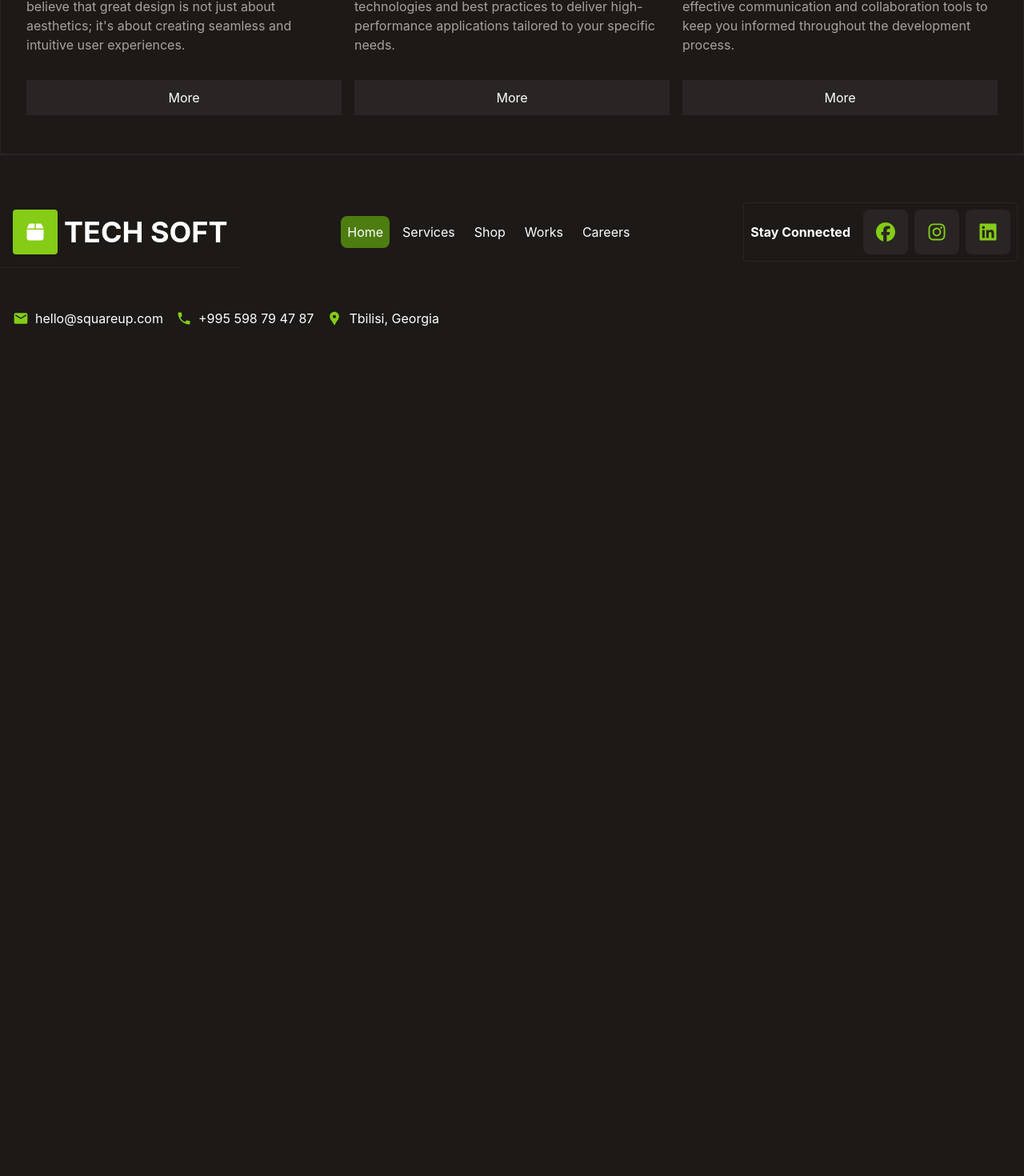
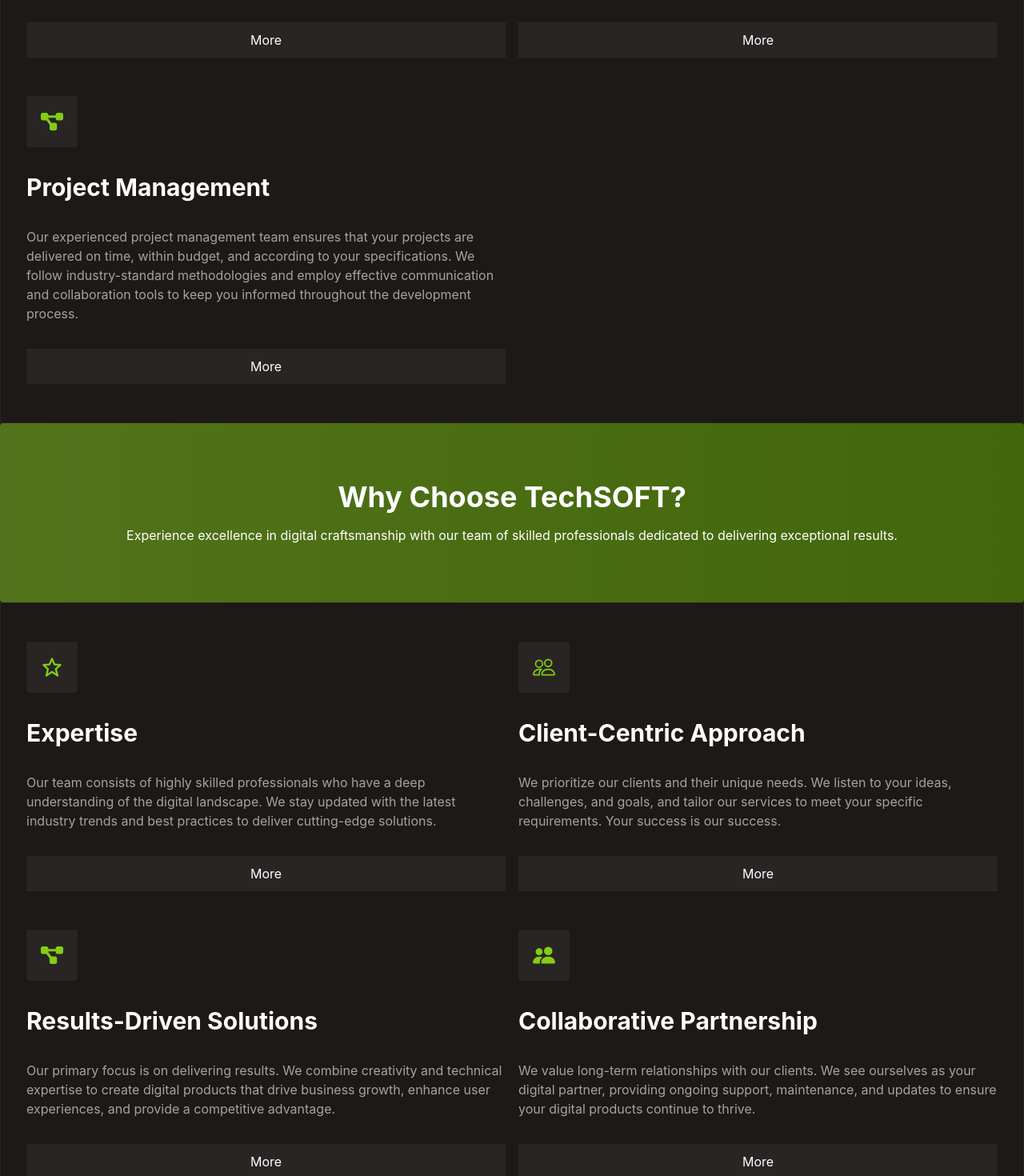
Before and after one commit to Nutsu31/techsoft, a React (Vite) app: page / in a window 1280 px wide. Shown: the part 1500-2970 px from the top of the page at 80% size. Before the commit the page ends 1934 px from the top, so only its background shows below. Built offline with nearby package versions, Linux system fonts and the light colour scheme; what tailwind-safelist-generator would draw is missing.

Commit message:
add choose card

```diff
--- a/src/components/shared/LongBanner.tsx
+++ b/src/components/shared/LongBanner.tsx
@@ -1,17 +1,26 @@
-import React from "react";
-import { CgIfDesign } from "react-icons/cg";
-import { FaPuzzlePiece } from "react-icons/fa";
-import { FaDiagramProject } from "react-icons/fa6";
+import { ReactElement } from "react";
 import Button from "../ui/Buttons";
 
+type PropsType = {
+  title: string;
+  subTitle: string;
+  rows: number;
+  columns: number;
+
+  cardProps: {
+    icon: ReactElement;
+    title: string;
+    sub: string;
+  }[];
+};
+
 const LongBanner = ({
-  img,
   title,
+  rows,
+  columns,
   subTitle,
   cardProps = [],
-}: {
-  img: string;
-}) => {
+}: PropsType) => {
   return (
     <>
       <div className="relative h-56 p-4 flex flex-col items-center justify-center gap-4">
@@ -20,12 +29,13 @@
         <p className="text-white ">{subTitle}</p>
       </div>
       <div
-        className={`border border-stone-800 grid grid-cols-1 justify-between gap-4 w-full p-8 md:grid-cols-2 lg:grid-cols-3 grid-rows-${
-          cardProps.length / 2
-        }`}
+        className={`border border-stone-800 grid grid-cols-1 justify-between gap-4 w-full p-8 md:grid-cols-2 lg:grid-cols-${columns} grid-rows-${rows}`}
       >
         {cardProps.map((item) => (
-          <div className="self-end flex flex-col gap-8 w-full mt-4 pb-4">
+          <div
+            key={Math.random() * Math.random()}
+            className="self-end flex flex-col gap-8 w-full mt-4 pb-4"
+          >
             <div className="w-16 h-16 bg-stone-800 rounded flex items-center justify-center ">
               {item.icon}
             </div>
--- a/src/view/landing/LandingPage.tsx
+++ b/src/view/landing/LandingPage.tsx
@@ -1,39 +1,26 @@
-import Hero from "../../assets/hero.png";
-import React from "react";
 import Banner from "./components/Banner";
 import TechStack from "./components/TechStack";
 import LongBanner from "../../components/shared/LongBanner";
-import ServiceBanner from "../../assets/Text Container.png";
-import { CgIfDesign } from "react-icons/cg";
-import { FaPuzzlePiece } from "react-icons/fa";
-import { FaDiagramProject } from "react-icons/fa6";
+import { chooseCardProps, serviceCardProps } from "./data";
+
 const LandingPage = () => {
-  const cardProps = [
-    {
-      title: "Design",
-      sub: "At Squareup, our design team is passionate about creating stunning, user-centric designs that captivate your audience and elevate your brand. We believe that great design is not just about aesthetics; it's about creating seamless and intuitive user experiences.",
-      icon: <CgIfDesign color="rgb(132 204 22)" size={28} />,
-    },
-    {
-      title: "Engineering",
-      sub: "Our engineering team combines technical expertise with a passion for innovation to build robust and scalable digital solutions. We leverage the latest technologies and best practices to deliver high-performance applications tailored to your specific needs.",
-      icon: <FaPuzzlePiece color="rgb(132 204 22)" size={28} />,
-    },
-    {
-      title: "Project Management",
-      sub: "Our experienced project management team ensures that your projects are delivered on time, within budget, and according to your specifications. We follow industry-standard methodologies and employ effective communication and collaboration tools to keep you informed throughout the development process.",
-      icon: <FaDiagramProject color="rgb(132 204 22)" size={28} />,
-    },
-  ];
   return (
     <>
       <Banner />
       <TechStack />
       <LongBanner
-        img={ServiceBanner}
-        cardProps={cardProps}
+        cardProps={serviceCardProps}
         title="Our Services"
+        rows={1}
+        columns={3}
         subTitle="Transform your brand with our innovative digital solutions that captivate and engage your audience."
+      />
+      <LongBanner
+        rows={2}
+        columns={2}
+        cardProps={chooseCardProps}
+        title="Why Choose TechSOFT?"
+        subTitle="Experience excellence in digital craftsmanship with our team of skilled professionals dedicated to delivering exceptional results."
       />
     </>
   );
--- /dev/null
+++ b/src/view/landing/data/index.tsx
@@ -0,0 +1,47 @@
+import { BiStar } from "react-icons/bi";
+import { BsPeople, BsPeopleFill } from "react-icons/bs";
+import { CgIfDesign } from "react-icons/cg";
+import { FaPuzzlePiece } from "react-icons/fa";
+import { FaDiagramProject } from "react-icons/fa6";
+import { FcCollaboration } from "react-icons/fc";
+
+export const serviceCardProps = [
+  {
+    title: "Design",
+    sub: "At Squareup, our design team is passionate about creating stunning, user-centric designs that captivate your audience and elevate your brand. We believe that great design is not just about aesthetics; it's about creating seamless and intuitive user experiences.",
+    icon: <CgIfDesign color="rgb(132 204 22)" size={28} />,
+  },
+  {
+    title: "Engineering",
+    sub: "Our engineering team combines technical expertise with a passion for innovation to build robust and scalable digital solutions. We leverage the latest technologies and best practices to deliver high-performance applications tailored to your specific needs.",
+    icon: <FaPuzzlePiece color="rgb(132 204 22)" size={28} />,
+  },
+  {
+    title: "Project Management",
+    sub: "Our experienced project management team ensures that your projects are delivered on time, within budget, and according to your specifications. We follow industry-standard methodologies and employ effective communication and collaboration tools to keep you informed throughout the development process.",
+    icon: <FaDiagramProject color="rgb(132 204 22)" size={28} />,
+  },
+];
+
+export const chooseCardProps = [
+  {
+    title: "Expertise",
+    sub: "Our team consists of highly skilled professionals who have a deep understanding of the digital landscape. We stay updated with the latest industry trends and best practices to deliver cutting-edge solutions.",
+    icon: <BiStar color="rgb(132 204 22)" size={28} />,
+  },
+  {
+    title: "Client-Centric Approach",
+    sub: "We prioritize our clients and their unique needs. We listen to your ideas, challenges, and goals, and tailor our services to meet your specific requirements. Your success is our success.",
+    icon: <BsPeople color="rgb(132 204 22)" size={28} />,
+  },
+  {
+    title: "Results-Driven Solutions",
+    sub: "Our primary focus is on delivering results. We combine creativity and technical expertise to create digital products that drive business growth, enhance user experiences, and provide a competitive advantage.",
+    icon: <FaDiagramProject color="rgb(132 204 22)" size={28} />,
+  },
+  {
+    title: "Collaborative Partnership",
+    sub: "We value long-term relationships with our clients. We see ourselves as your digital partner, providing ongoing support, maintenance, and updates to ensure your digital products continue to thrive.",
+    icon: <BsPeopleFill color="rgb(132 204 22)" size={28} />,
+  },
+];
```
